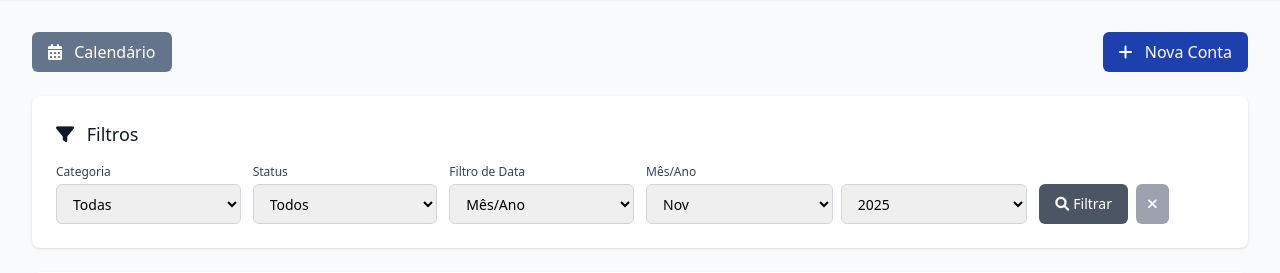
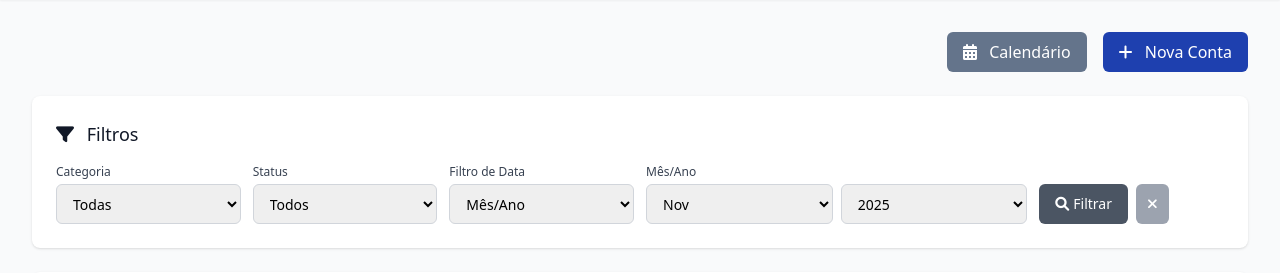
Before and after one commit to crisweiser17/gestao_de_contas, a PHP site: page /accounts.php in a window 1280 px wide. Shown: the part 65-338 px from the top of the page. Run offline with PHP 8.4, Linux system fonts and the light colour scheme; the visitor is signed in with stand-in values (Sample User, id 1); data comes from the database, SQL or seed files in the repository; some libraries are stand-ins or nearby versions.

Commit message:
UI: alinhar toggle Calendário/Lista à direita e espaçar ~15px antes de 'Nova Conta'

```diff
--- a/accounts.php
+++ b/accounts.php
@@ -625,15 +625,12 @@ if ($action == 'list') {
 
         <?php if ($action == 'list'): ?>
         <!-- Botões: Toggle de Visualização + Nova Conta -->
-        <div class="mb-6 flex justify-between items-center">
-                <div class="flex items-center gap-2">
-                    <a href="?<?= http_build_query(array_merge($_GET, ['view' => $viewMode === 'calendar' ? 'list' : 'calendar'])) ?>"
-                       class="bg-secondary hover:bg-gray-700 text-white px-4 py-2 rounded-md transition-colors">
-                        <i class="fas <?= $viewMode === 'calendar' ? 'fa-list' : 'fa-calendar-alt' ?> mr-2"></i>
-                        <?= $viewMode === 'calendar' ? 'Lista' : 'Calendário' ?>
-                    </a>
-
-                </div>
+        <div class="mb-6 flex justify-end items-center">
+                <a href="?<?= http_build_query(array_merge($_GET, ['view' => $viewMode === 'calendar' ? 'list' : 'calendar'])) ?>"
+                   class="bg-secondary hover:bg-gray-700 text-white px-4 py-2 rounded-md transition-colors mr-4">
+                    <i class="fas <?= $viewMode === 'calendar' ? 'fa-list' : 'fa-calendar-alt' ?> mr-2"></i>
+                    <?= $viewMode === 'calendar' ? 'Lista' : 'Calendário' ?>
+                </a>
                 <a href="?action=add" class="bg-primary hover:bg-blue-700 text-white px-4 py-2 rounded-md transition-colors">
                     <i class="fas fa-plus mr-2"></i>
                     Nova Conta
```
